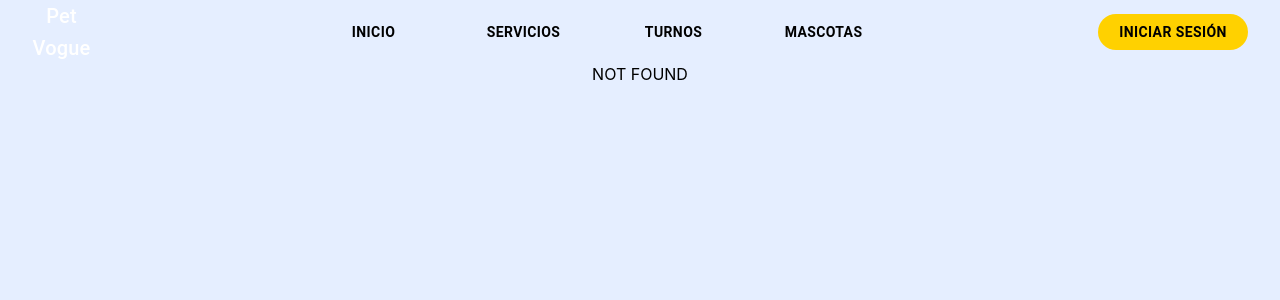
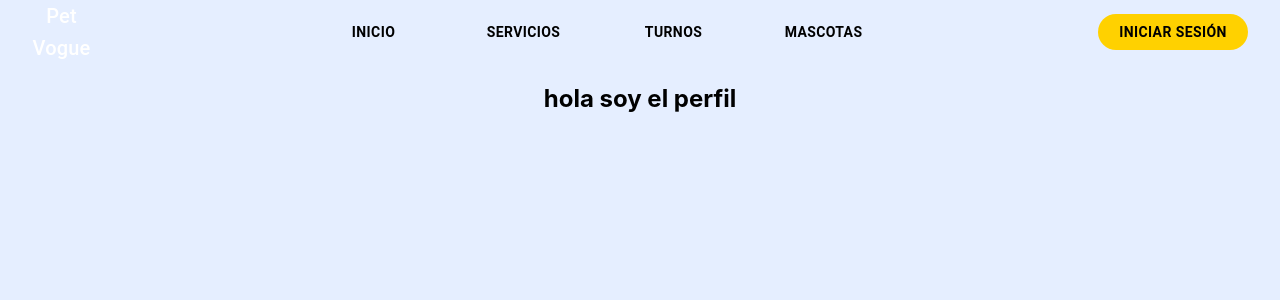
Before and after one commit to LautaroEZM/PetVogueHome, a React (Create React App) app: page /Perfil in a window 1280 px wide. Before the commit this address had no page. Shown: the top 300 px of the page. Built offline with nearby package versions, Linux system fonts and the light colour scheme.

Commit message:
Cambio al Login de google

```diff
--- a/src/App.js
+++ b/src/App.js
@@ -13,6 +13,7 @@ import Register from "./Pages/Register/Register";
 // import UserForm from "./Pages/CreateUser/CreateUser";
 import DetailPet from "./Pages/DetailPet/DetailPet";
 import DetailService from "./Pages/DetailService/DetailService";
+import Perfil from "./Pages/Perfil/Perfil";
 
 // import Login from "./Pages/LoginGoogle/LoginGoogle";
 
@@ -35,6 +36,7 @@ function App() {
             <Route path="/detallesMascotas/:id" element={<DetailPet />} />
             <Route path="/detallesServicios/:id" element={<DetailService />} />
             <Route path="/login" element={<Login/>}/>
+            <Route path="/Perfil" element={<Perfil/>}/>
             {/* Otras rutas pueden agregarse aquí según sea necesario */}
           </Routes>
         </div>
--- a/src/Pages/Login/Login.jsx
+++ b/src/Pages/Login/Login.jsx
@@ -1,15 +1,21 @@
 import { gapi } from "gapi-script";
 import { TextField, Button, Box, Link, FormControl, InputLabel, MenuItem, Select } from '@mui/material';
-import { GoogleLogin, GoogleLogout } from 'react-google-login';
+/* import { GoogleLogin, GoogleLogout } from 'react-google-login'; */
 import { useEffect, useState } from 'react';
 import { createUser } from "../../redux/actions";
 import { useDispatch, useSelector } from 'react-redux';
 import { Link as RouterLink } from 'react-router-dom';
+import { useNavigate } from 'react-router-dom';
+import { GoogleLogin } from '@react-oauth/google';
+
+
 
 function Login() {
   const dispatch = useDispatch();
   const store = useSelector(state => state.users);
   console.log(store, "store");
+  const navigate = useNavigate();
+
 
   const clientId = "1036674150575-20t738j12vau2ihteq06vv2r2s3e6p3t.apps.googleusercontent.com";
   const [user, setUser] = useState({});
@@ -37,6 +43,7 @@ function Login() {
     // Aquí puedes implementar la lógica de inicio de sesión con email y contraseña
     console.log("Email:", email);
     console.log("Password:", password);
+    navigate('/perfil');
   };
 
   const onSuccess = async (response) => {
@@ -51,6 +58,9 @@ function Login() {
       };
 
       await dispatch(createUser(userData));
+
+      // Redirige al usuario al componente de perfil
+      navigate('/perfil');
     } catch (error) {
       console.error(`Error dispatching user data: ${error}`);
     }
@@ -85,13 +95,24 @@ function Login() {
       </Box>
 
       {/* Botón de inicio de sesión con Google */}
-      <div className="btn">
+     {/*  <div className="btn">
         <GoogleLogin
           clientId={clientId}
           onSuccess={onSuccess}
           onFailure={onFailure}
           cookiePolicy={"single_host_policy"}
         />
+
+      </div> */}
+      <div>
+      <GoogleLogin
+  onSuccess={credentialResponse => {
+    console.log(credentialResponse);
+  }}
+  onError={() => {
+    console.log('Login Failed');
+  }}
+/>;
       </div>
 
       {/* Perfil del usuario */}
@@ -103,13 +124,13 @@ function Login() {
       </div>
 
       {/* Botón de cierre de sesión con Google */}
-      <div>
+      {/* <div>
         <GoogleLogout
           clientId={clientId}
           buttonText="Logout"
           onLogoutSuccess={handleLogout}
         />
-      </div>
+      </div> */}
     </div>
   );
 }
--- /dev/null
+++ b/src/Pages/Perfil/Perfil.jsx
@@ -0,0 +1,11 @@
+const Perfil = () => {
+ return (
+    <div>
+        <h2>
+            hola soy el perfil
+        </h2>
+    </div>
+ )
+};
+
+export default Perfil;
--- a/src/index.js
+++ b/src/index.js
@@ -6,14 +6,17 @@ import store from './redux/store'; // Asegúrate de tener la ruta correcta
 import './index.css';
 import App from './App';
 import reportWebVitals from './reportWebVitals';
+import { GoogleOAuthProvider } from '@react-oauth/google';
 
 const root = ReactDOM.createRoot(document.getElementById('root'));
 root.render(
+  <GoogleOAuthProvider clientId="1036674150575-20t738j12vau2ihteq06vv2r2s3e6p3t.apps.googleusercontent.com">
   <Provider store={store}>
     <React.StrictMode>
       <App />
     </React.StrictMode>
   </Provider>
+  </GoogleOAuthProvider>
 );
 
 reportWebVitals();
```
Also changed, not shown: 1 other file (tests, documents, lock files or other folders).
